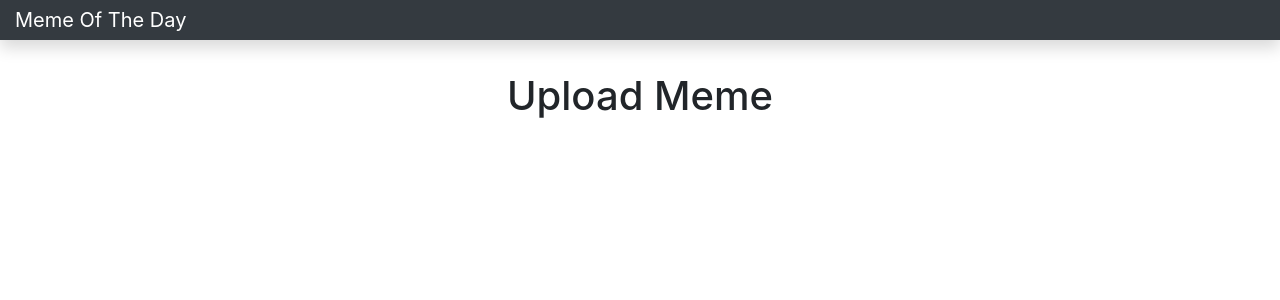
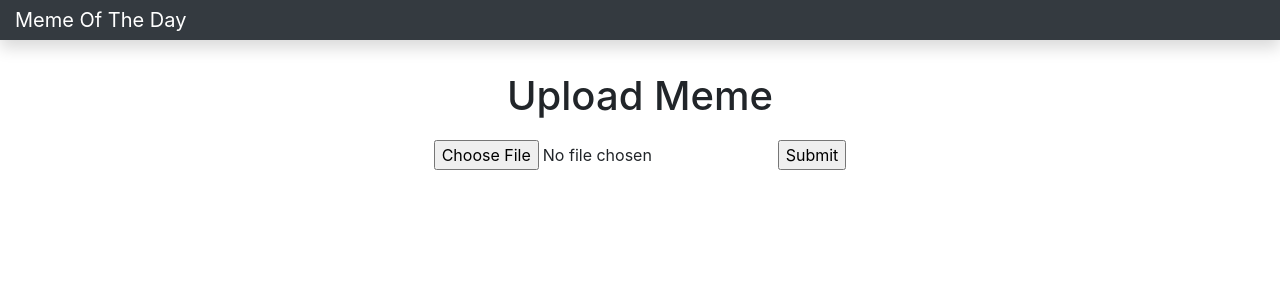
Before and after one commit to sebastiantf/ipfs-memeoftheday, a React (Create React App) app: page / in a window 1280 px wide. Shown: the top 300 px of the page. Built offline with nearby package versions, Linux system fonts and the light colour scheme.

Commit message:
change webpage layout

```diff
--- a/src/components/App.css
+++ b/src/components/App.css
@@ -1 +1,8 @@
 /* Styles go here */
+.App-logo {
+  margin-bottom: 20px;
+}
+
+.header {
+  margin-bottom: 20px;
+}
--- a/src/components/App.js
+++ b/src/components/App.js
@@ -17,7 +17,11 @@ class App extends Component {
                 <a href="#" target="_blank" rel="noopener noreferrer">
                   <img src="#" className="App-logo" alt="" />
                 </a>
-                <h1>Upload Meme</h1>
+                <h1 className="header">Upload Meme</h1>
+                <form>
+                  <input type="file" />
+                  <input type="submit" />
+                </form>
               </div>
             </main>
           </div>
```
